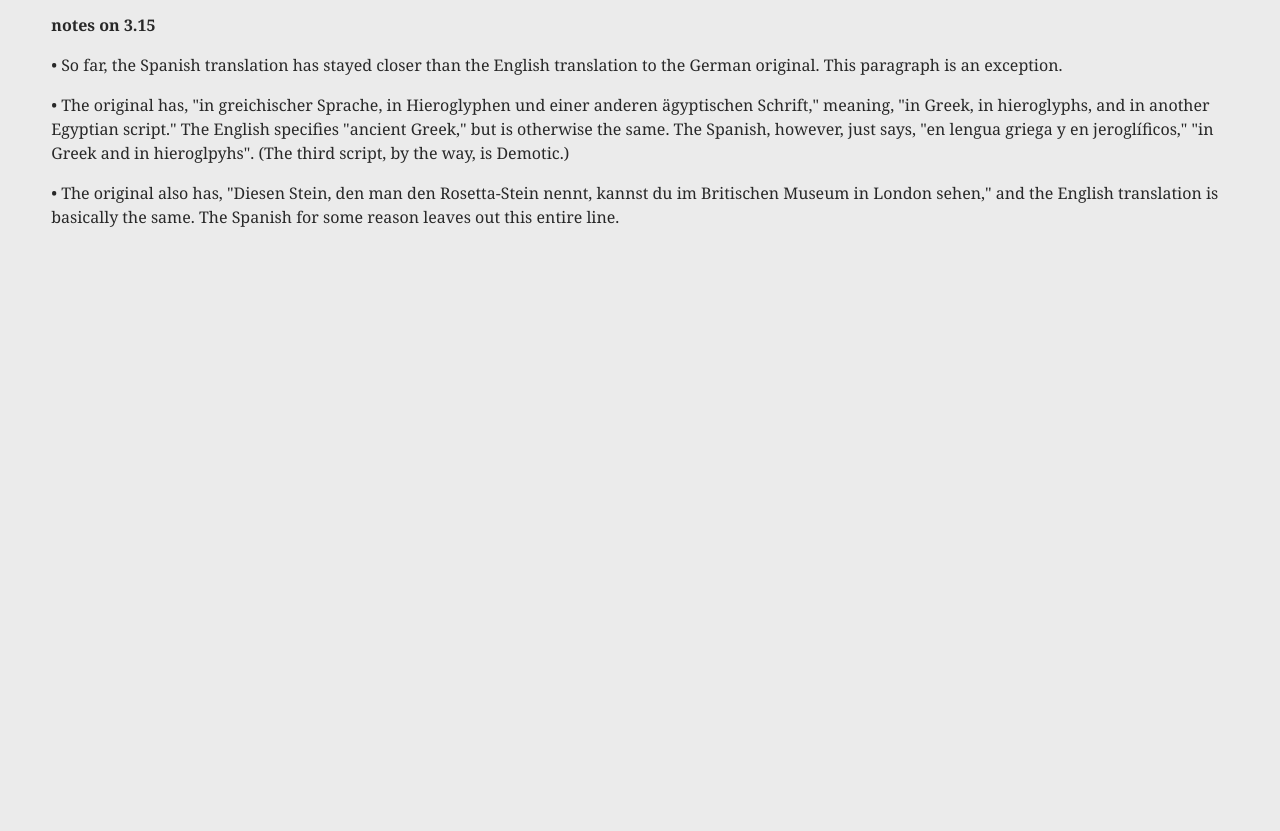
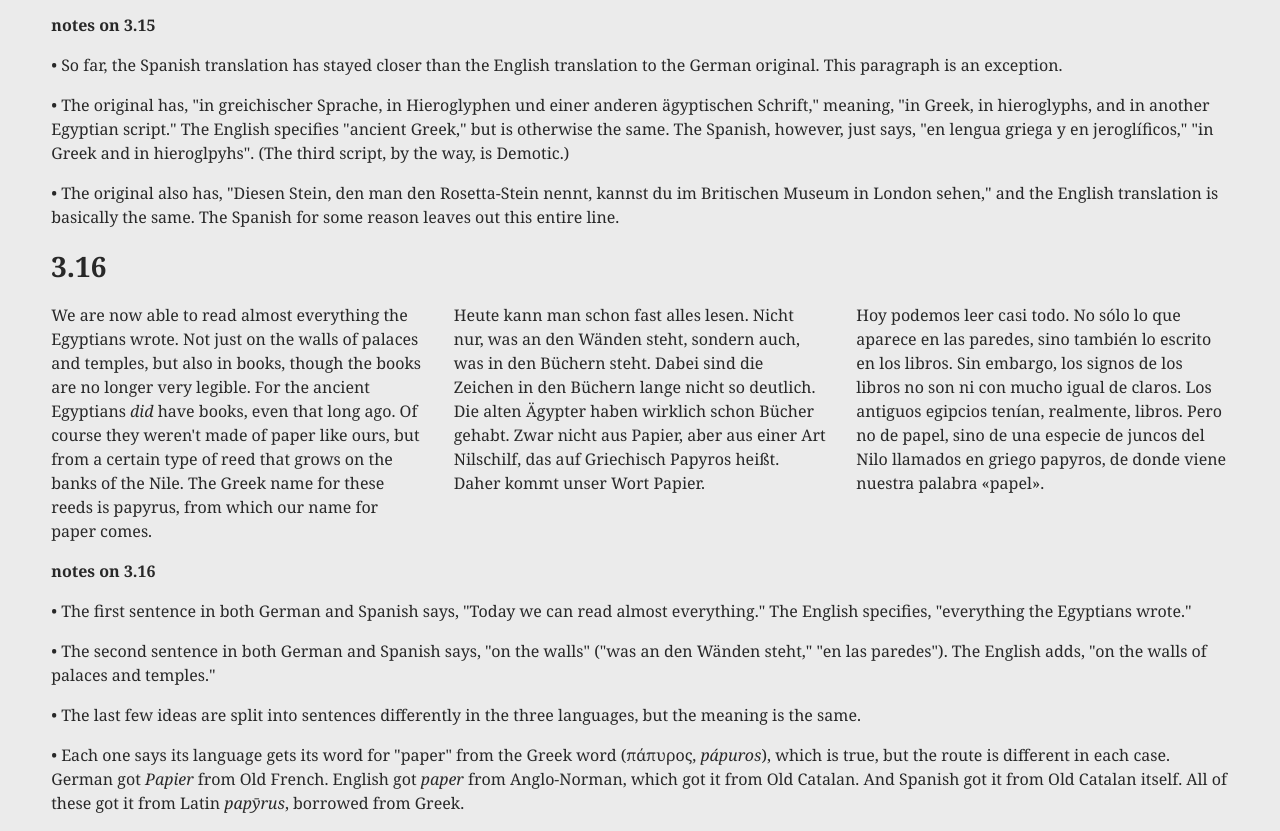
Before and after one commit to severedthumb/translation, a plain HTML site: page index.html in a window 1280 px wide. Shown: the part 9652-10483 px from the top of the page. Before the commit the page ends 9897 px from the top, so only its background shows below. Drawn offline with Linux system fonts and the light colour scheme.

Commit message:
added 3.16

```diff
--- a/index.html
+++ b/index.html
@@ -368,6 +368,31 @@
                 <p>• The original also has, "Diesen Stein, den man den Rosetta-Stein nennt, kannst du im Britischen Museum in London sehen," and the English translation is basically the same. The Spanish for some reason leaves out this entire line.</p>
             </div>
 
+            <div class='entry'> <!-- 3.16 -->
+                <h2>3.16</h2>
+                <h3></h3>
+
+                <div class='texts'>
+                    <p class='text-english'>
+                        We are now able to read almost everything the Egyptians wrote. Not just on the walls of palaces and temples, but also in books, though the books are no longer very legible. For the ancient Egyptians <em>did</em> have books, even that long ago. Of course they weren't made of paper like ours, but from a certain type of reed that grows on the banks of the Nile. The Greek name for these reeds is papyrus, from which our name for paper comes.
+                    </p>
+
+                    <p class='text-german'>
+                        Heute kann man schon fast alles lesen. Nicht nur, was an den Wänden steht, sondern auch, was in den Büchern steht. Dabei sind die Zeichen in den Büchern lange nicht so deutlich. Die alten Ägypter haben wirklich schon Bücher gehabt. Zwar nicht aus Papier, aber aus einer Art Nilschilf, das auf Griechisch Papyros heißt. Daher kommt unser Wort Papier.
+                    </p>
+
+                    <p class='text-spanish'>
+                        Hoy podemos leer casi todo. No sólo lo que aparece en las paredes, sino también lo escrito en los libros. Sin embargo, los signos de los libros no son ni con mucho igual de claros. Los antiguos egipcios tenían, realmente, libros. Pero no de papel, sino de una especie de juncos del Nilo llamados en griego papyros, de donde viene nuestra palabra «papel».
+                    </p>
+                </div>
+
+                <h3>notes on 3.16</h3>
+                <p>• The first sentence in both German and Spanish says, "Today we can read almost everything." The English specifies, "everything the Egyptians wrote."</p>
+                <p>• The second sentence in both German and Spanish says, "on the walls" ("was an den Wänden steht," "en las paredes"). The English adds, "on the walls of palaces and temples."</p>
+                <p>• The last few ideas are split into sentences differently in the three languages, but the meaning is the same.</p>
+                <p>• Each one says its language gets its word for "paper" from the Greek word (πάπυρος, <em>pápuros</em>), which is true, but the route is different in each case. German got <em>Papier</em> from Old French. English got <em>paper</em> from Anglo-Norman, which got it from Old Catalan. And Spanish got it from Old Catalan itself. All of these got it from Latin <em>papȳrus</em>, borrowed from Greek.</p>
+            </div>
+
             <!-- EMPTY ENTRY FOR COPY-PASTING
             <div class='entry'>
                 <h2></h2>
```
